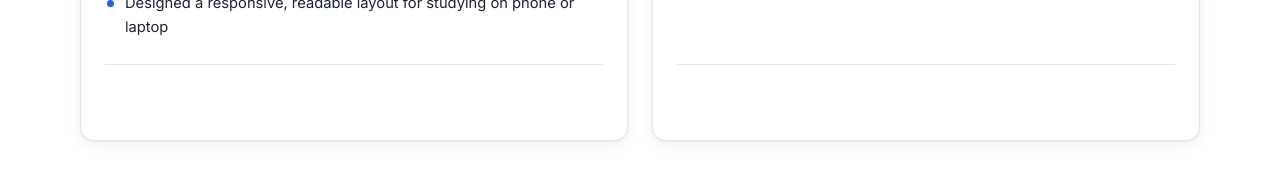
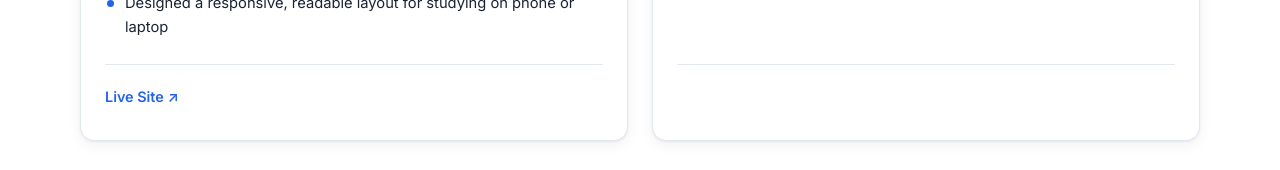
Before and after one commit to mcaviit2025/portfolio, a plain HTML site: page index.html in a window 1280 px wide. Shown: the part 2604-2774 px from the top of the page. Drawn offline with Linux system fonts and the light colour scheme.

Commit message:
live project added

```diff
--- a/index.html
+++ b/index.html
@@ -218,12 +218,12 @@
               <li>Designed a responsive, readable layout for studying on phone or laptop</li>
             </ul>
             <div class="links">
-              <!-- SOURCE CODE LINK: uncomment and add your URL
-              <a href="YOUR_REPO_URL" target="_blank" rel="noopener">Source Code</a>
-              -->
-              <!-- LIVE PROJECT LINK: uncomment and add your URL
-              <a href="YOUR_LIVE_URL" target="_blank" rel="noopener" class="live">Live Site</a>
-              -->
+              <!--  SOURCE CODE LINK: uncomment and add your URL -->
+              <!-- <a href="YOUR_REPO_URL" target="_blank" rel="noopener">Source Code</a> -->
+
+              <!-- LIVE PROJECT LINK: uncomment and add your URL   -->
+              <a href="study-hub-baramati.netlify.app" target="_blank" rel="noopener" class="live">Live Site</a>
+
             </div>
           </article>
 
```
